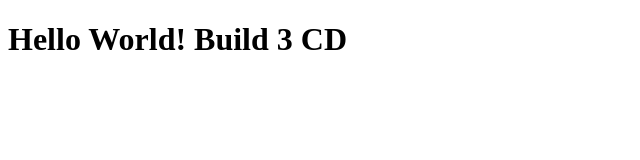
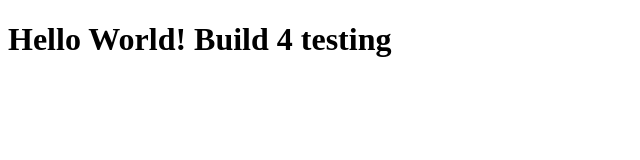
Before and after one commit to ranrachmim/bp_repo_image, a plain HTML site: page data/index.html in a window 1280 px wide. Shown: the whole page, without its empty margins (0-640 px from the left). Drawn offline with Linux system fonts and the light colour scheme.

Commit message:
Update index.html

```diff
--- a/data/index.html
+++ b/data/index.html
@@ -6,7 +6,7 @@
   </head>
   <body>
     <h1>
-      Hello World! Build 3 CD
+      Hello World! Build 4 testing
     </h1>
   </body>
 </html>
```
